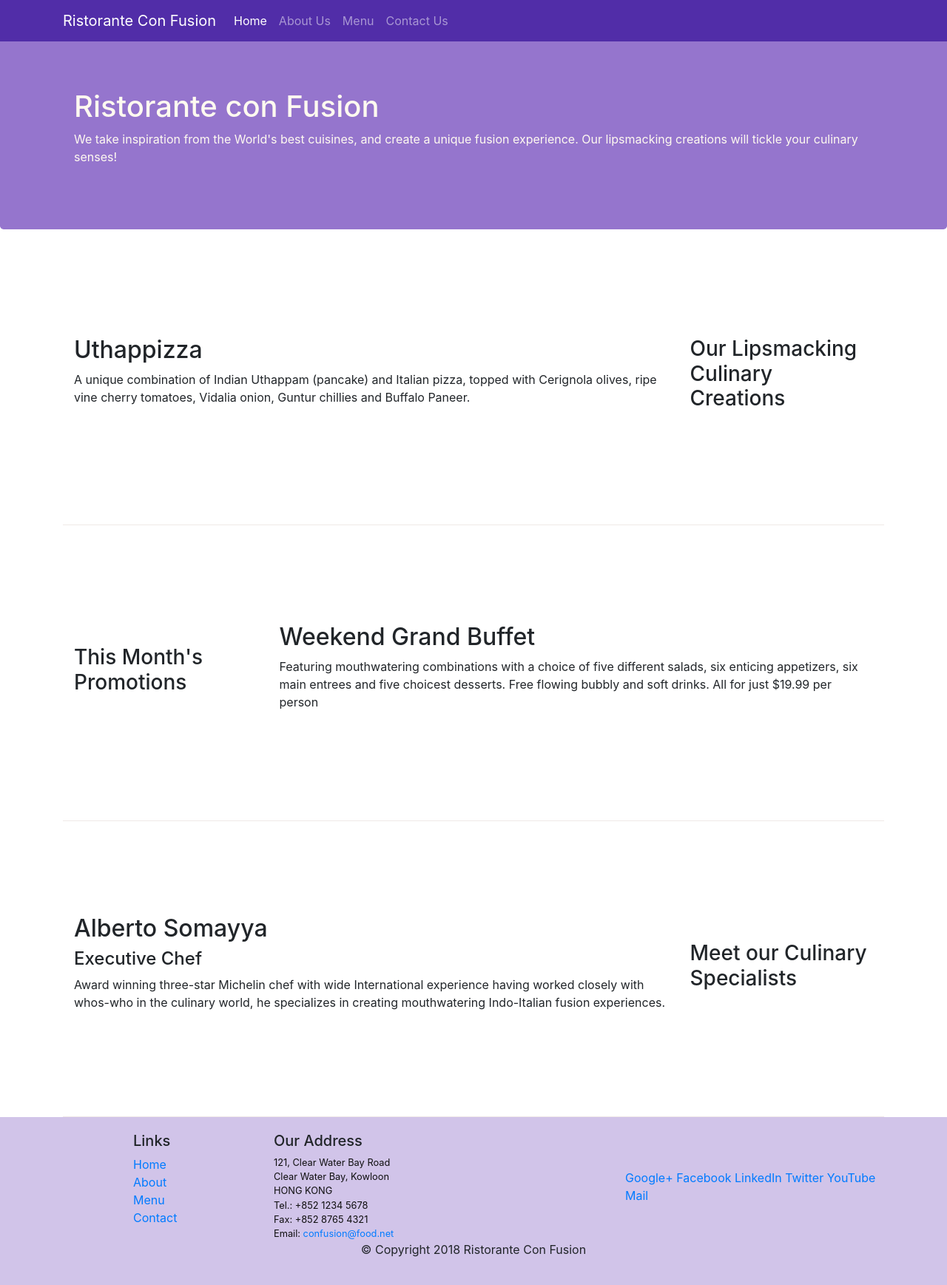
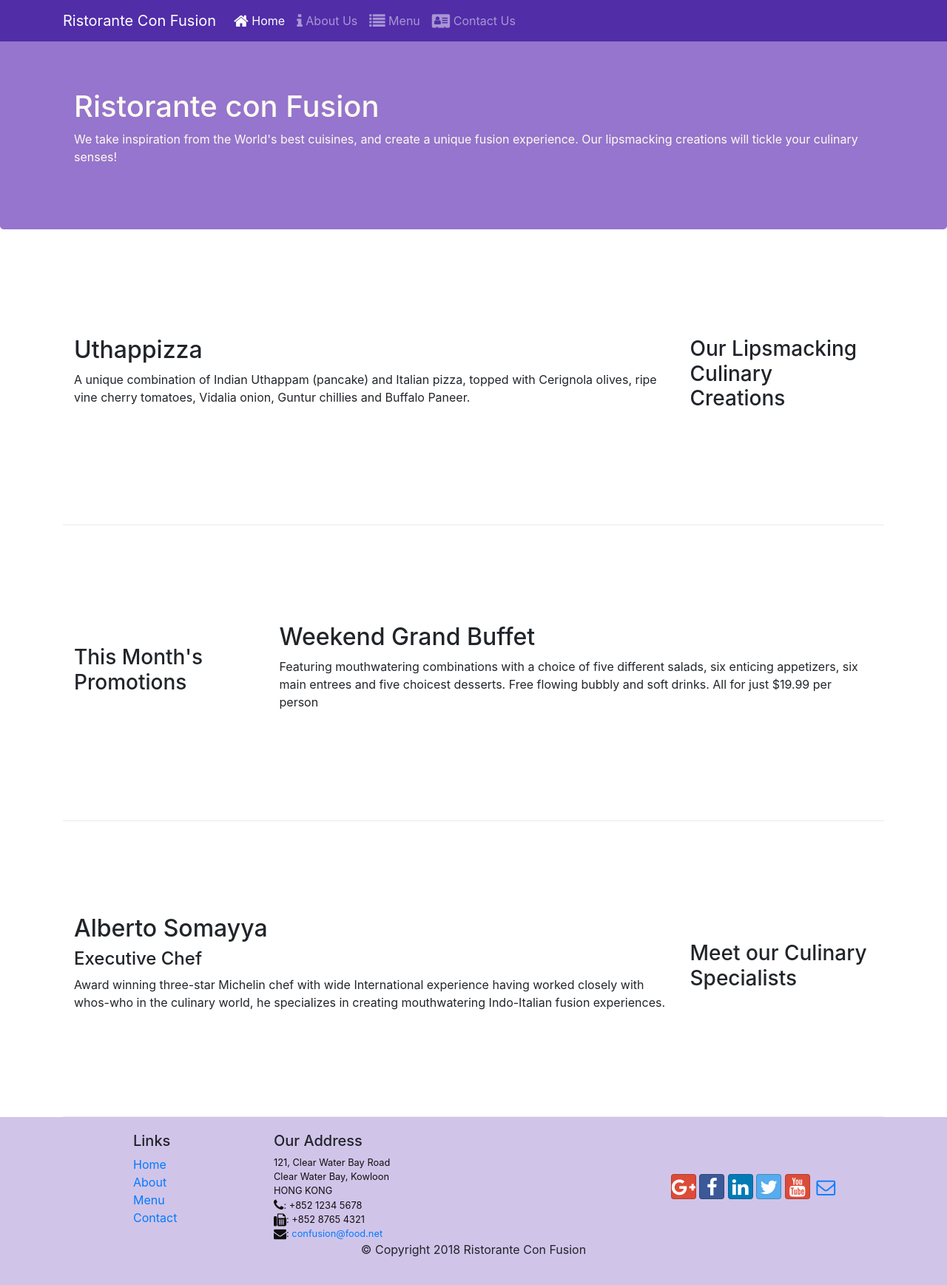
Before and after one commit to chalkoslowakya/conFusion, a website: page index.html in a window 1280 px wide. Shown: the whole page at 74% size. Drawn offline with nearby package versions, Linux system fonts and the light colour scheme.

Commit message:
Icons form Fontawesome and bootstrap-social

```diff
--- a/index.html
+++ b/index.html
@@ -9,6 +9,8 @@
 
     <!-- Bootstrap CSS -->
     <link rel="stylesheet" href="node_modules/bootstrap/dist/css/bootstrap.min.css">
+    <link rel="stylesheet" href="node_modules/font-awesome/css/font-awesome.min.css">
+    <link rel="stylesheet" href="node_modules/bootstrap-social/bootstrap-social.css">
     <link rel="stylesheet" href="css/style.css">
 
     <title>Ristorante Con Fusion</title>
@@ -25,13 +27,13 @@
 
            <div class="collapse navbar-collapse" id="Navbar">
             <ul class="navbar-nav mr-auto">
-                <li class="nav-item active"><a class="nav-link" href="#">Home</a>
+                <li class="nav-item active"><a class="nav-link" href="./index.html"><span class="fa fa-home fa-lg"></span> Home</a>
                 </li>
-                <li class="nav-item"><a class="nav-link" href="./aboutus.html">About Us</a>
+                <li class="nav-item"><a class="nav-link" href="./aboutus.html"><span class="fa fa-info fa-lg"></span> About Us</a>
                 </li>
-                <li class="nav-item"><a class="nav-link" href="#">Menu</a>
+                <li class="nav-item"><a class="nav-link" href="#"><span class="fa fa-list fa-lg"></span> Menu</a>
                 </li>
-                <li class="nav-item"><a class="nav-link" href="#">Contact Us</a></li>
+                <li class="nav-item"><a class="nav-link" href="#"><span class="fa fa-address-card fa-lg"></span> Contact Us</a></li>
             </ul>
             </div>
         </div>
@@ -92,8 +94,8 @@
                 <div class="col-4 offset-1 col-sm-2">
                     <h5>Links</h5>
                     <ul class="list-unstyled">
-                        <li><a href="index.html">Home</a></li>
-                        <li><a href="aboutus.html">About</a></li>
+                        <li><a href="./index.html">Home</a></li>
+                        <li><a href="./aboutus.html">About</a></li>
                         <li><a href="#">Menu</a></li>
                         <li><a href="#">Contact</a></li>
                     </ul>
@@ -104,19 +106,19 @@
 		              121, Clear Water Bay Road<br>
 		              Clear Water Bay, Kowloon<br>
 		              HONG KONG<br>
-		              Tel.: +852 1234 5678<br>
-		              Fax: +852 8765 4321<br>
-		              Email: <a href="mailto:confusion@food.net">confusion@food.net</a>
+		              <i class="fa fa-phone fa-lg"></i>: +852 1234 5678<br>
+		              <i class="fa fa-fax fa-lg"></i>: +852 8765 4321<br>
+		              <i class="fa fa-envelope fa-lg"></i>: <a href="mailto:confusion@food.net">confusion@food.net</a>
 		           </address>
                 </div>
                 <div class="col-12 col-sm-4 align-self-center">
-                    <div>
-                        <a href="http://google.com/+">Google+</a>
-                        <a href="http://www.facebook.com/profile.php?id=">Facebook</a>
-                        <a href="http://www.linkedin.com/in/">LinkedIn</a>
-                        <a href="http://twitter.com/">Twitter</a>
-                        <a href="http://youtube.com/">YouTube</a>
-                        <a href="mailto:">Mail</a>
+                    <div class="text-center">
+                        <a class="btn btn-social-icon btn-google" href="http://google.com/+"><i class="fa fa-google-plus"></i></a>
+                        <a class="btn btn-social-icon btn-facebook" href="http://www.facebook.com/profile.php?id="><i class="fa fa-facebook"></i></a>
+                        <a class="btn btn-social-icon btn-linkedin" href="http://www.linkedin.com/in/"><i class="fa fa-linkedin"></i></a>
+                        <a class="btn btn-social-icon btn-twitter" href="http://twitter.com/"><i class="fa fa-twitter"></i></a>
+                        <a class="btn btn-social-icon btn-google" href="http://youtube.com/"><i class="fa fa-youtube"></i></a>
+                        <a class="btn btn-social-icon" href="mailto:"><i class="fa fa-envelope-o"></i></a>
                     </div>
                 </div>
            </div>
--- a/package.json
+++ b/package.json
@@ -15,6 +15,8 @@
   },
   "dependencies": {
     "bootstrap": "^4.0.0",
+    "bootstrap-social": "^5.1.1",
+    "font-awesome": "^4.7.0",
     "jquery": "^3.3.1",
     "popper.js": "^1.12.9"
   }
```
Also changed, not shown: aboutus.html (+22 -20 lines), 1 other file.
